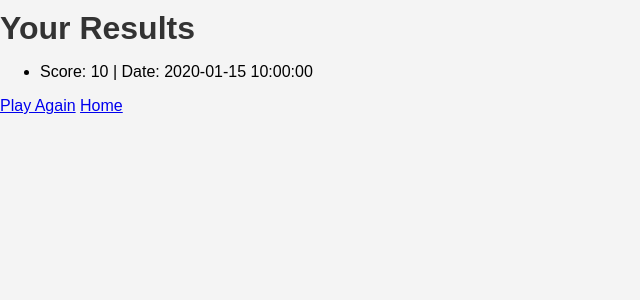
After one commit to zlevskaolena/CourseWork, a Flask app: page /user_results in a window 1280 px wide. The commit adds this page. Shown: the top 300 px of the page, without its empty margins (0-640 px from the left). Run offline with Flask 3, Linux system fonts and the light colour scheme; a user stored in the database is signed in; tables that the repository leaves empty hold one stand-in row (values such as "Sample post").

Commit message:
cards!!!

```diff
--- a/backend/config.py
+++ b/backend/config.py
@@ -14,7 +14,7 @@ from flask_session import Session
 
 app = Flask(__name__, static_folder='../static', template_folder='../templates')
 bcrypt = Bcrypt(app)
-app.config['SQLALCHEMY_DATABASE_URI'] = 'sqlite:///DataBase3.db'
+app.config['SQLALCHEMY_DATABASE_URI'] = 'sqlite:///DataBase.db'
 db = SQLAlchemy(app)
 
 MAIL_SERVER = 'smtp.googlemail.com'
@@ -104,7 +104,6 @@ class CardResult(db.Model):
     __tablename__ = 'card_results'
     id = db.Column(db.Integer, primary_key=True)
     user_id = db.Column(db.Integer, db.ForeignKey('users.id'), nullable=False)
-    result = db.Column(db.String(50), nullable=False)
     score = db.Column(db.Integer, nullable=False)
     timestamp = db.Column(db.DateTime, nullable=False, default=datetime.utcnow)
 
--- a/backend/for_games/new_cards.py
+++ b/backend/for_games/new_cards.py
@@ -16,6 +16,6 @@ def create_card(image_path, correct_answer):
 
 
 if __name__ == "__main__":
-    image_path = 'D:\\2024\\images_for_cards\\felicita.jpg'
-    correct_answer = True
+    image_path = 'D:\\2024\\images_for_cards\\no_vestitto.jpg'
+    correct_answer = False
     create_card(image_path, correct_answer)
--- a/backend/index.py
+++ b/backend/index.py
@@ -116,7 +116,7 @@ def play_game():
             session['final_score'] = score  # Зберігаємо фінальний рахунок у сесії
             print("DEBUG: End of game. Final score:", score)
             if current_user.is_authenticated:
-                result = CardResult(user_id=current_user.id, result="Game Over", score=score)
+                result = CardResult(user_id=current_user.id, score=score)
                 db.session.add(result)
                 db.session.commit()
             return jsonify({'message': 'Game Over', 'score': score}), 200
@@ -143,9 +143,10 @@ def cards_over():
     show_button = current_user.is_authenticated
     if score is not None:
         if request.method == 'POST' and current_user.is_authenticated:
-            result = CardResult(user_id=current_user.id, result="Game Over", score=score)
+            result = CardResult(user_id=current_user.id, score=score)
             db.session.add(result)
             db.session.commit()
+            flash('Результат збережено!', 'success')
         return render_template('games/cards_over.html', score=score, show_button=show_button)
     else:
         score = request.args.get('score')
@@ -156,3 +157,13 @@ def get_random_cards():
     cards = Card.query.all()
     random.shuffle(cards)
     return [card.to_dict() for card in cards]
+
+
+@app.route('/user_results', methods=['GET'])
+def view_results():
+    if not current_user.is_authenticated:
+        flash('Будь ласка, увійдіть, щоб переглянути свої результати.', 'info')
+        return redirect(url_for('register_and_login'))
+
+    results = CardResult.query.filter_by(user_id=current_user.id).order_by(CardResult.timestamp.desc()).all()
+    return render_template('results.html', results=results)
--- a/static/cards.js
+++ b/static/cards.js
@@ -2,7 +2,6 @@ document.addEventListener('DOMContentLoaded', function() {
     const trueButton = document.getElementById('true-button');
     const falseButton = document.getElementById('false-button');
     const cardImage = document.getElementById('card-image');
-
     function displayCard(card) {
         if (card.message === 'No more cards') {
             window.location.href = '/home/cards/cards_over';
--- a/templates/Home.html
+++ b/templates/Home.html
@@ -4,6 +4,7 @@
     <meta charset="UTF-8">
     <title>{% block title %}Home Page{% endblock %}</title>
     <link rel="stylesheet" type="text/css" href="{{ url_for('static', filename='style.css') }}">
+    <meta name="csrf-token" content="{{ csrf_token() }}">
 </head>
 <body>
 <h1>Hello</h1>
--- a/templates/games/cards_over.html
+++ b/templates/games/cards_over.html
@@ -12,9 +12,11 @@
         {% if show_button %}
         <form method="post">
             <button type="submit">Save Score</button>
+            <input type="hidden" name="csrf_token" value="{{ csrf_token() }}">
         </form>
         {% endif %}
         <a href="{{ url_for('play_game') }}">Play Again</a>
+        <a href="{{ url_for('view_results') }}">View Results</a>
     </div>
 </body>
 </html>
--- /dev/null
+++ b/templates/results.html
@@ -0,0 +1,22 @@
+<!DOCTYPE html>
+<html lang="en">
+<head>
+    <meta charset="UTF-8">
+    <title>Results</title>
+    <link rel="stylesheet" href="{{ url_for('static', filename='style.css') }}">
+</head>
+<body>
+    <h1>Your Results</h1>
+    {% if results %}
+        <ul>
+            {% for result in results %}
+                <li>Score: {{ result.score }} | Date: {{ result.timestamp.strftime('%Y-%m-%d %H:%M:%S') }}</li>
+            {% endfor %}
+        </ul>
+    {% else %}
+        <p>You have no results.</p>
+    {% endif %}
+    <a href="{{ url_for('play_game') }}">Play Again</a>
+    <a href="{{ url_for('register_and_login') }}">Home</a>
+</body>
+</html>
```
Also changed, not shown: 1 other file.
